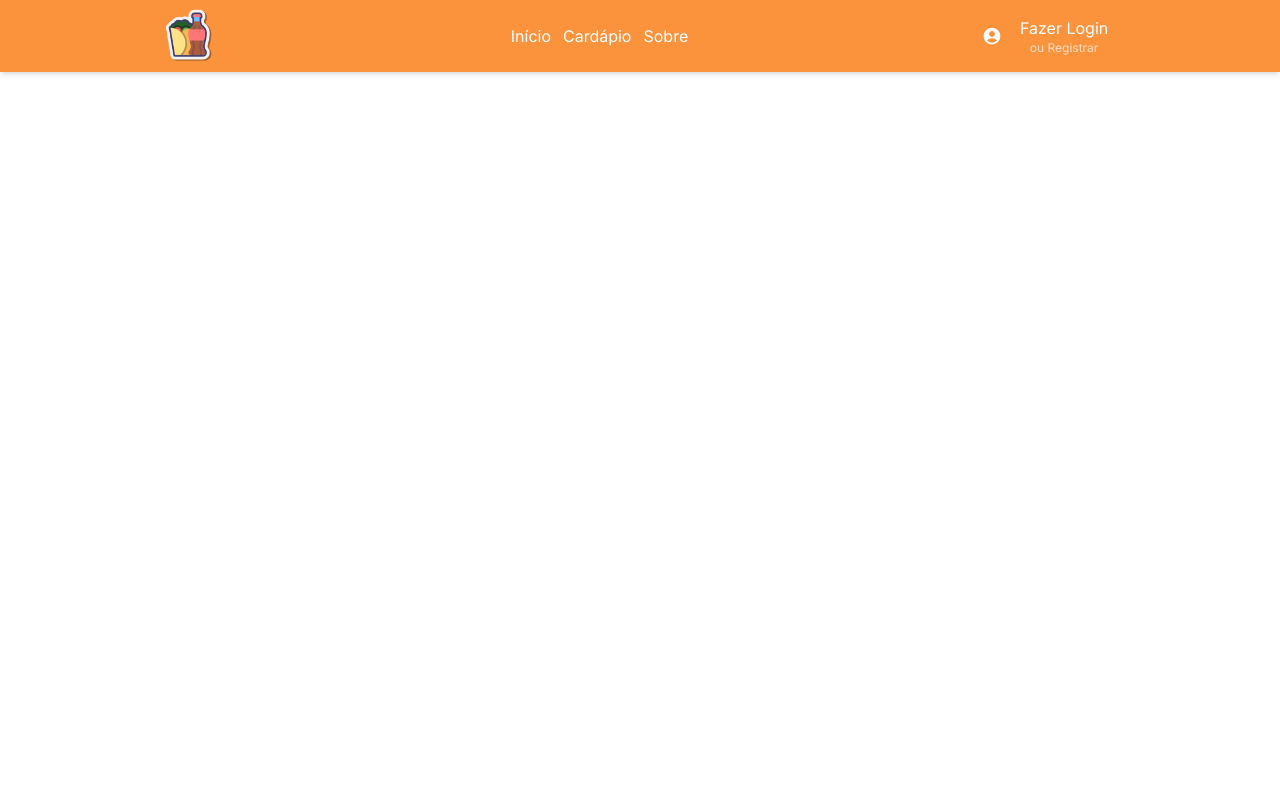
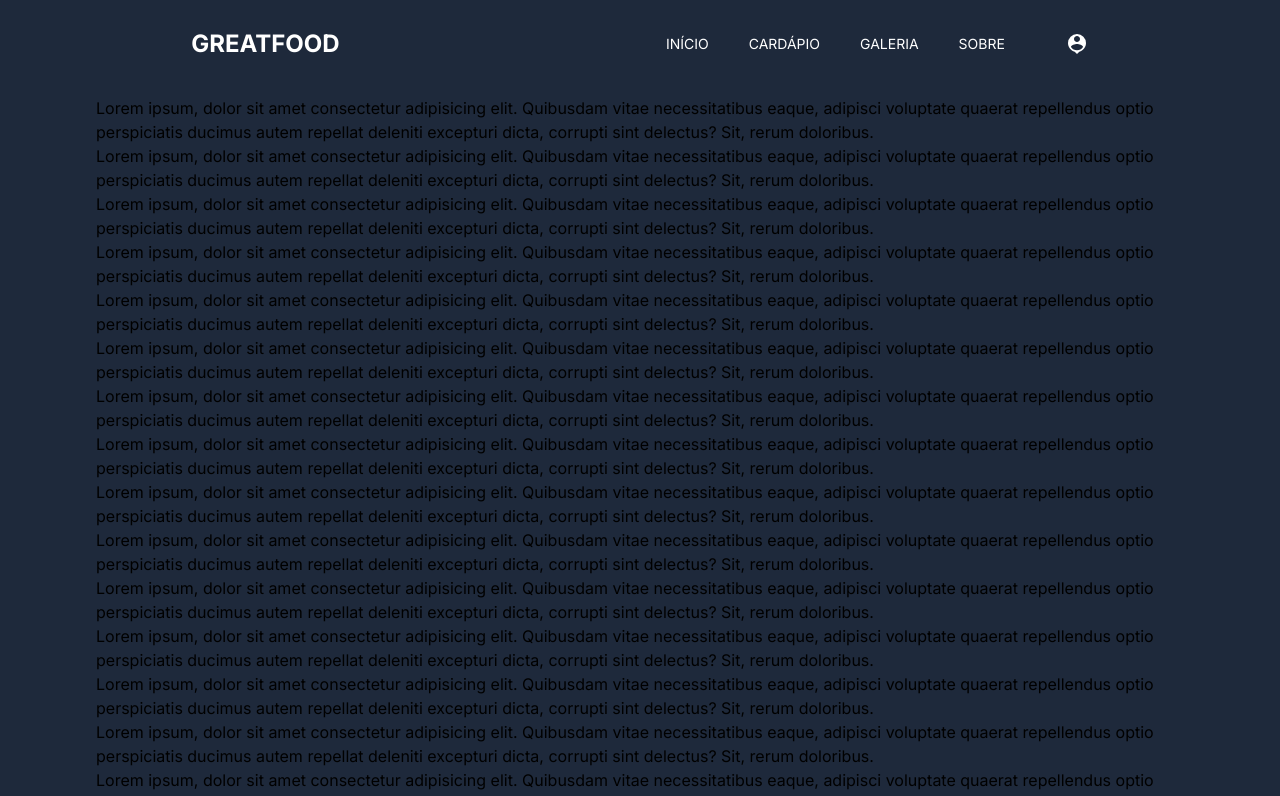
Before and after one commit to wlLima/great-food-frontend, a Next.js app: page / in a window 1280 px wide. Shown: the top 796 px of the page. Built offline with nearby package versions, Linux system fonts and the light colour scheme.

Commit message:
refactor: change menu functions and styles

```diff
--- a/src/app/globals.css
+++ b/src/app/globals.css
@@ -1,6 +1,16 @@
 @tailwind base;
 @tailwind components;
 @tailwind utilities;
+
+@layer components {
+  .menu-wrapper-on {
+    @apply bg-white text-black;
+  }
+
+  .menu-wrapper-off {
+    @apply bg-transparent text-white;
+  }
+}
 
 :root {
   --foreground-rgb: 0, 0, 0;
--- a/src/app/page.tsx
+++ b/src/app/page.tsx
@@ -2,11 +2,67 @@ import Menu from "@/components/Menu";
 
 export default function Home() {
   return (
-    <div>
+    <div className="bg-slate-800">
       <Menu />
 
-      <main className="flex flex-col items-center justify-between p-24">
-
+      <main className="flex flex-col items-center justify-between p-24 h-screen">
+        <div>
+          Lorem ipsum, dolor sit amet consectetur adipisicing elit. Quibusdam vitae necessitatibus eaque, adipisci voluptate quaerat repellendus optio perspiciatis ducimus autem repellat deleniti excepturi dicta, corrupti sint delectus? Sit, rerum doloribus.
+        </div>
+        <div>
+          Lorem ipsum, dolor sit amet consectetur adipisicing elit. Quibusdam vitae necessitatibus eaque, adipisci voluptate quaerat repellendus optio perspiciatis ducimus autem repellat deleniti excepturi dicta, corrupti sint delectus? Sit, rerum doloribus.
+        </div>
+        <div>
+          Lorem ipsum, dolor sit amet consectetur adipisicing elit. Quibusdam vitae necessitatibus eaque, adipisci voluptate quaerat repellendus optio perspiciatis ducimus autem repellat deleniti excepturi dicta, corrupti sint delectus? Sit, rerum doloribus.
+        </div>
+        <div>
+          Lorem ipsum, dolor sit amet consectetur adipisicing elit. Quibusdam vitae necessitatibus eaque, adipisci voluptate quaerat repellendus optio perspiciatis ducimus autem repellat deleniti excepturi dicta, corrupti sint delectus? Sit, rerum doloribus.
+        </div>
+        <div>
+          Lorem ipsum, dolor sit amet consectetur adipisicing elit. Quibusdam vitae necessitatibus eaque, adipisci voluptate quaerat repellendus optio perspiciatis ducimus autem repellat deleniti excepturi dicta, corrupti sint delectus? Sit, rerum doloribus.
+        </div>
+        <div>
+          Lorem ipsum, dolor sit amet consectetur adipisicing elit. Quibusdam vitae necessitatibus eaque, adipisci voluptate quaerat repellendus optio perspiciatis ducimus autem repellat deleniti excepturi dicta, corrupti sint delectus? Sit, rerum doloribus.
+        </div>
+        <div>
+          Lorem ipsum, dolor sit amet consectetur adipisicing elit. Quibusdam vitae necessitatibus eaque, adipisci voluptate quaerat repellendus optio perspiciatis ducimus autem repellat deleniti excepturi dicta, corrupti sint delectus? Sit, rerum doloribus.
+        </div>
+        <div>
+          Lorem ipsum, dolor sit amet consectetur adipisicing elit. Quibusdam vitae necessitatibus eaque, adipisci voluptate quaerat repellendus optio perspiciatis ducimus autem repellat deleniti excepturi dicta, corrupti sint delectus? Sit, rerum doloribus.
+        </div>
+        <div>
+          Lorem ipsum, dolor sit amet consectetur adipisicing elit. Quibusdam vitae necessitatibus eaque, adipisci voluptate quaerat repellendus optio perspiciatis ducimus autem repellat deleniti excepturi dicta, corrupti sint delectus? Sit, rerum doloribus.
+        </div>
+        <div>
+          Lorem ipsum, dolor sit amet consectetur adipisicing elit. Quibusdam vitae necessitatibus eaque, adipisci voluptate quaerat repellendus optio perspiciatis ducimus autem repellat deleniti excepturi dicta, corrupti sint delectus? Sit, rerum doloribus.
+        </div>
+        <div>
+          Lorem ipsum, dolor sit amet consectetur adipisicing elit. Quibusdam vitae necessitatibus eaque, adipisci voluptate quaerat repellendus optio perspiciatis ducimus autem repellat deleniti excepturi dicta, corrupti sint delectus? Sit, rerum doloribus.
+        </div>
+        <div>
+          Lorem ipsum, dolor sit amet consectetur adipisicing elit. Quibusdam vitae necessitatibus eaque, adipisci voluptate quaerat repellendus optio perspiciatis ducimus autem repellat deleniti excepturi dicta, corrupti sint delectus? Sit, rerum doloribus.
+        </div>
+        <div>
+          Lorem ipsum, dolor sit amet consectetur adipisicing elit. Quibusdam vitae necessitatibus eaque, adipisci voluptate quaerat repellendus optio perspiciatis ducimus autem repellat deleniti excepturi dicta, corrupti sint delectus? Sit, rerum doloribus.
+        </div>
+        <div>
+          Lorem ipsum, dolor sit amet consectetur adipisicing elit. Quibusdam vitae necessitatibus eaque, adipisci voluptate quaerat repellendus optio perspiciatis ducimus autem repellat deleniti excepturi dicta, corrupti sint delectus? Sit, rerum doloribus.
+        </div>
+        <div>
+          Lorem ipsum, dolor sit amet consectetur adipisicing elit. Quibusdam vitae necessitatibus eaque, adipisci voluptate quaerat repellendus optio perspiciatis ducimus autem repellat deleniti excepturi dicta, corrupti sint delectus? Sit, rerum doloribus.
+        </div>
+        <div>
+          Lorem ipsum, dolor sit amet consectetur adipisicing elit. Quibusdam vitae necessitatibus eaque, adipisci voluptate quaerat repellendus optio perspiciatis ducimus autem repellat deleniti excepturi dicta, corrupti sint delectus? Sit, rerum doloribus.
+        </div>
+        <div>
+          Lorem ipsum, dolor sit amet consectetur adipisicing elit. Quibusdam vitae necessitatibus eaque, adipisci voluptate quaerat repellendus optio perspiciatis ducimus autem repellat deleniti excepturi dicta, corrupti sint delectus? Sit, rerum doloribus.
+        </div>
+        <div>
+          Lorem ipsum, dolor sit amet consectetur adipisicing elit. Quibusdam vitae necessitatibus eaque, adipisci voluptate quaerat repellendus optio perspiciatis ducimus autem repellat deleniti excepturi dicta, corrupti sint delectus? Sit, rerum doloribus.
+        </div>
+        <div>
+          Lorem ipsum, dolor sit amet consectetur adipisicing elit. Quibusdam vitae necessitatibus eaque, adipisci voluptate quaerat repellendus optio perspiciatis ducimus autem repellat deleniti excepturi dicta, corrupti sint delectus? Sit, rerum doloribus.
+        </div>
       </main>
     </div>
   )
--- a/src/components/Menu/index.tsx
+++ b/src/components/Menu/index.tsx
@@ -1,99 +1,149 @@
 'use client'
-import { MdOutlineMenu } from "react-icons/md";
-import { MdMenuOpen } from "react-icons/md";
-import { MdAccountCircle } from "react-icons/md";
 import { useEffect, useState } from "react";
+import { MdPersonPin } from "react-icons/md";
+import { MdMenu } from "react-icons/md";
+import { MdClose } from "react-icons/md";
+import { MdOutlineHome } from "react-icons/md";
+import { MdOutlineImage } from "react-icons/md";
+import { MdOutlineRestaurantMenu } from "react-icons/md";
+import { MdInfoOutline } from "react-icons/md";
 
-export default function Menu(){
 
-  const [sideMenu, setSideMenu] = useState(false);
+export default function Menu() {
 
-  useEffect(()=>{
+  const [navbarTheme, setNavbarTheme] = useState(false)
+  const [sideMenu, setSideMenu] = useState(false)
+
+  const changeNavbarState = () => {
+    window.scrollY >= 10 ? setNavbarTheme(true) : setNavbarTheme(false)
+  }
+
+  const changeNavbarTheme = () => {
+
+    const menuWrapper = document.getElementById('wrapper')
+
+    if (navbarTheme === true) {
+      menuWrapper?.classList.add('menu-wrapper-on')
+      menuWrapper?.classList.remove('menu-wrapper-off')
+    } else {
+      menuWrapper?.classList.add('menu-wrapper-off')
+      menuWrapper?.classList.remove('menu-wrapper-on')
+    }
+
+  }
+
+  const changeNavbarMode = () => {
     const wrapper = document.getElementById('wrapperSideMenu')
 
-    if(sideMenu === true){
+    if (sideMenu === true) {
       wrapper?.classList.remove('hidden')
-    }else{
+    } else {
       wrapper?.classList.add('hidden')
     }
 
-  },[sideMenu])
-
-  function toggleSideMenu(){
-    setSideMenu(!sideMenu)
   }
 
-    return(
-      <>
-       <header className='flex flex-col justify-center bg-orange-400 shadow-md'>
+  useEffect(() => {
 
-          <div className="flex p-2 justify-evenly gap-x-20 md:gap-x-32 w-full">
+    changeNavbarTheme()
+    changeNavbarMode()
 
-            <div className="min-w-14">
-                <a href="/">
-                  <img src="/logo-96.png" alt="Logo do projeto" className='w-14 h-14' />
-                </a>
-            </div>
+  }, [navbarTheme, sideMenu])
 
-            <ul className="md:flex md:justify-end md:p-3 md:gap-3 text-white md:items-center hidden">
-             <li>
-               <a href="/" className="hover:opacity-80">Início</a>
-             </li>
-             <li>
-               <a href="#" className="hover:opacity-80">Cardápio</a>
-             </li>
-             <li>
-               <a href="#" className="hover:opacity-80">Sobre</a>
-             </li>
-            </ul>
+  window.addEventListener('scroll', changeNavbarState)
 
-            <div className="md:flex md:items-center md:gap-x-2 text-white text-center md:min-w-32 hover:opacity-80 hidden">
-             <MdAccountCircle className="text-xl" />
-             <a href="#" className="gap-y-0 min-w-[109px]">
-               Fazer Login
-               <p className="text-xs opacity-70">ou Registrar</p>
-             </a>
-            </div>
+  return (
+    <>
+      <header className="fixed top-0 left-0 right-0">
+        <div id="wrapper" className="flex justify-around p-7 text-sm menu-wrapper-off uppercase items-center">
 
-            <a onClick={toggleSideMenu} className="flex items-center cursor-pointer md:hidden">
-              <div className="text-white">
-                {
-                  sideMenu === true ? ( <MdMenuOpen className="text-5xl" /> ) : (<MdOutlineMenu className="text-5xl" />)
-                }
-              </div>
+          <div>
+            <a href="#">
+              <h1 className="text-2xl font-bold">GreatFood</h1>
             </a>
-
           </div>
 
-          <div id="wrapperSideMenu" className="absolute left-0 top-[4.5rem] bg-orange-400 p-10 w-1/2 h-side-menu hidden shadow-md md:hidden">
-
-            <div className="flex flex-col h-full">
-
-              <ul className="flex flex-col h-2/4 justify-start p-3 gap-8 text-white items-center">
-                <li>
-                  <a href="/" className="hover:opacity-80">Início</a>
+          <div className="flex">
+            <nav className="md:hidden">
+              <ul className="flex items-center gap-10">
+                <li className="hover:opacity-60">
+                  <a href="#">Início</a>
                 </li>
-                <li>
-                  <a href="#" className="hover:opacity-80">Cardápio</a>
+                <li className="hover:opacity-60">
+                  <a href="#">Cardápio</a>
                 </li>
-                <li>
-                  <a href="#" className="hover:opacity-80">Sobre</a>
+                <li className="hover:opacity-60">
+                  <a href="#">Galeria</a>
+                </li>
+                <li className="hover:opacity-60">
+                  <a href="#">Sobre</a>
+                </li>
+                <li className="ml-5 hover:opacity-60">
+                  <a href="#">
+                    <MdPersonPin className="text-2xl" />
+                  </a>
                 </li>
               </ul>
+            </nav>
 
-              <div className="flex items-end gap-x-2 text-white text-center min-w-32 hover:opacity-80 justify-center grow">
-                <MdAccountCircle className="text-xl" />
-                <a href="#" className="gap-y-0 min-w-[109px]">
-                  Fazer Login
-                  <p className="text-xs opacity-70">ou Registrar</p>
+            <div>
+              <div className="md:flex items-center flex-col hidden" onClick={() => setSideMenu(!sideMenu)}>
+                <a className="flex gap-1 items-center cursor-pointer" >
+                  {
+                    sideMenu === true ? (<MdClose className="text-2xl flex flex-row" />) : (<MdMenu className="text-2xl flex flex-row" />)
+                  }
+                  <span>Menu</span>
                 </a>
+
+                <div id="wrapperSideMenu" className="absolute top-[88px] right-12 menu-wrapper-on w-80">
+                  <nav>
+                    <ul className="divide-y">
+                      <li className="hover:opacity-50">
+                        <a href="https://google.com" className="block">
+                          <div className="flex gap-2 items-center px-6 py-3">
+                            <MdOutlineHome className="text-lg" />
+                            Início
+                          </div>
+                        </a>
+                      </li>
+                      <li className="hover:opacity-50">
+                        <a href="https://google.com" className="block">
+                          <div className="flex gap-2 items-center px-6 py-3">
+                            <MdOutlineRestaurantMenu className="text-lg" />
+                            Cardápio
+                          </div>
+                        </a>
+                      </li>
+                      <li className="hover:opacity-50">
+                        <a href="https://google.com" className="block">
+                          <div className="flex gap-2 items-center px-6 py-3">
+                            <MdOutlineImage className="text-lg" />
+                            Galeria
+                          </div>
+                        </a>
+                      </li>
+                      <li className="hover:opacity-50">
+                        <a href="https://google.com" className="block">
+                          <div className="flex gap-2 items-center px-6 py-3">
+                            <MdInfoOutline className="text-lg" />
+                            Sobre
+                          </div>
+                        </a>
+                      </li>
+
+                    </ul>
+                  </nav>
+                </div>
+
               </div>
-
             </div>
 
           </div>
 
-        </header>
-      </>
-    )
+
+
+        </div>
+      </header>
+    </>
+  )
 }
```
Also changed, not shown: tailwind.config.js (+16 -5 lines).
